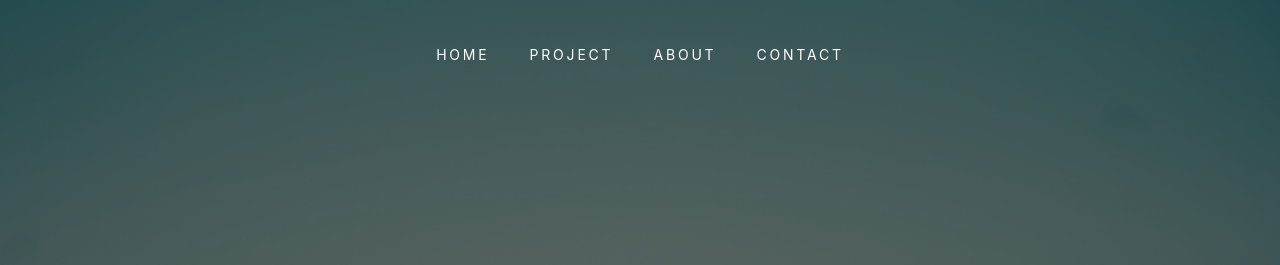
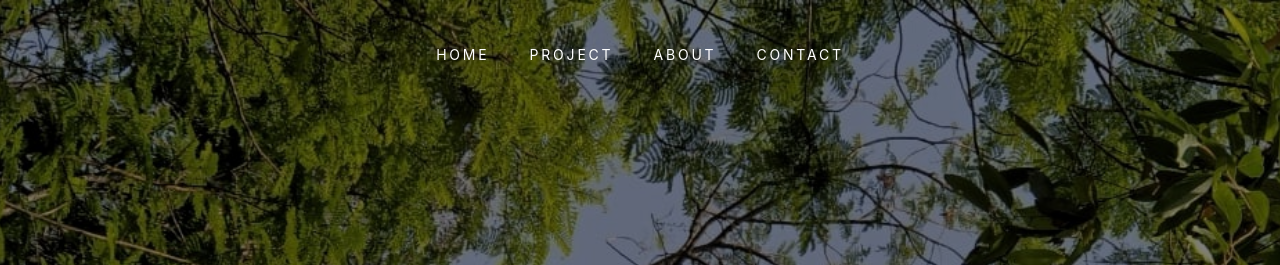
Before and after one commit to pushpanshu0501/pushpanshu0501.github.io, a plain HTML site: page index.html in a window 1280 px wide. Shown: the top 265 px of the page. Drawn offline with nearby package versions, Linux system fonts and the light colour scheme; files whose address does not match are found by name.

Commit message:
new images added

```diff
--- a/index.html
+++ b/index.html
@@ -42,7 +42,7 @@
 
 
 
-	<section class="site-hero" style="background-image: url(images/pexels-taryn-elliott-4253832.jpg);" id="section-home" data-stellar-background-ratio="0.5">
+	<section class="site-hero" style="background-image: url(images/tree.jpg);" id="section-home" data-stellar-background-ratio="0.5">
 		<div class="container">
 			<div class="row intro-text align-items-center justify-content-center">
 				<div class="col-md-10 text-center pt-5">
```
Also changed, not shown: images/tree.jpg (added).
